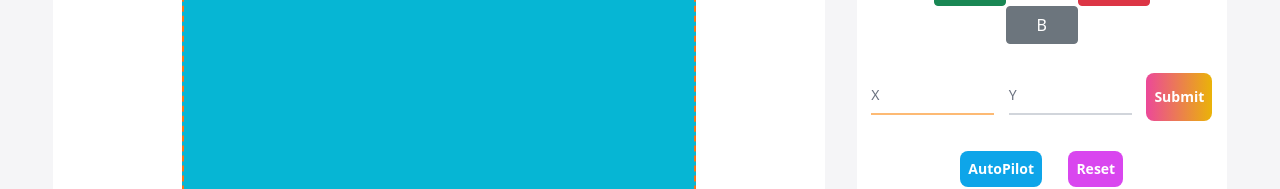
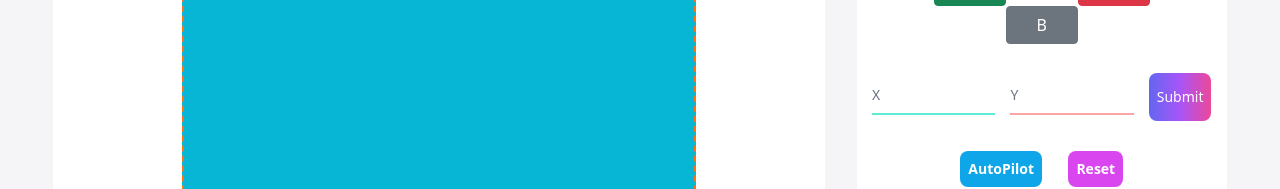
Before and after one commit to Shaanukstar123/Mars-Rover-Project-WALL-EE, a React (Create React App) app in the folder Command/FrontEnd/pageui/: page / in a window 1280 px wide. Shown: the part 256-445 px from the top of the page. Built offline with nearby package versions, Linux system fonts and the light colour scheme; no server answers.

Commit message:
new color scheme

```diff
--- a/Command/FrontEnd/pageui/src/Components/About.js
+++ b/Command/FrontEnd/pageui/src/Components/About.js
@@ -253,19 +253,18 @@ const About = () => {
 
           <form className="flex flex-row justify-evenly" onSubmit={hello}>
 
+
             <div className="relative z-0 w-2/6 mb-1.5 group">
-              <input type="number" name="xcoord" value={inputs.xcoord || ""} onChange={handleChange}  className="block py-2.5 px-0 w-full text-sm text-gray-900 bg-transparent border-b-2 border-orange-300 appearance-none dark:text-white focus:outline-none focus:ring-0 focus:border-blue-600 peer" placeholder=" " required />
+              <input type="number" name="xcoord" value={inputs.xcoord || ""} onChange={handleChange}  className="block py-2.5 px-0 w-full text-sm text-gray-900 bg-transparent border-b-2 border-teal-300 appearance-none dark:text-white focus:outline-none focus:ring-0 focus:border-blue-600 peer" placeholder=" " required />
               <label className="peer-focus:font-medium absolute text-sm text-gray-500 dark:text-gray-400 duration-300 transform -translate-y-6 scale-75 top-3 -z-10 origin-[0] peer-focus:left-0 peer-focus:text-blue-600 peer-focus:dark:text-blue-500 peer-placeholder-shown:scale-100 peer-placeholder-shown:translate-y-0 peer-focus:scale-75 peer-focus:-translate-y-6">X</label>
             </div>
 
             <div className="relative z-0 w-2/6 mb-1.5 group">
-              <input type="number" name="ycoord" value={inputs.ycoord || ""} onChange={handleChange}  id="floating_password" className="block py-2.5 px-0 w-full text-sm text-gray-900 bg-transparent border-b-2 border-gray-300 appearance-none dark:text-white dark:border-gray-600 dark:focus:border-blue-500 focus:outline-none focus:ring-0 focus:border-blue-600 peer" placeholder=" " required />
+              <input type="number" name="ycoord" value={inputs.ycoord || ""} onChange={handleChange}  id="floating_password" className="block py-2.5 px-0 w-full text-sm text-gray-900 bg-transparent border-b-2 border-red-300 appearance-none dark:text-white dark:border-gray-600 dark:focus:border-blue-500 focus:outline-none focus:ring-0 focus:border-blue-600 peer" placeholder=" " required />
               <label  className="peer-focus:font-medium absolute text-sm text-gray-500 dark:text-gray-400 duration-300 transform -translate-y-6 scale-75 top-3 -z-10 origin-[0] peer-focus:left-0 peer-focus:text-blue-600 peer-focus:dark:text-blue-500 peer-placeholder-shown:scale-100 peer-placeholder-shown:translate-y-0 peer-focus:scale-75 peer-focus:-translate-y-6">Y</label>
             </div>
 
-            <button type="submit" className="bg-gradient-to-r from-pink-500 to-yellow-500 hover:bg-sky-700 px-2 py-2 text-sm rounded-lg font-semibold text-white">
-              Submit
-            </button>
+            <button type="submit" className="text-white bg-gradient-to-r from-indigo-500 via-purple-500 to-pink-500 hover:bg-blue-800 focus:ring-4 focus:outline-none focus:ring-blue-300 font-medium rounded-lg text-sm w-auto  px-2 py-2.5 text-center">Submit</button>
           </form>
 
 
```
